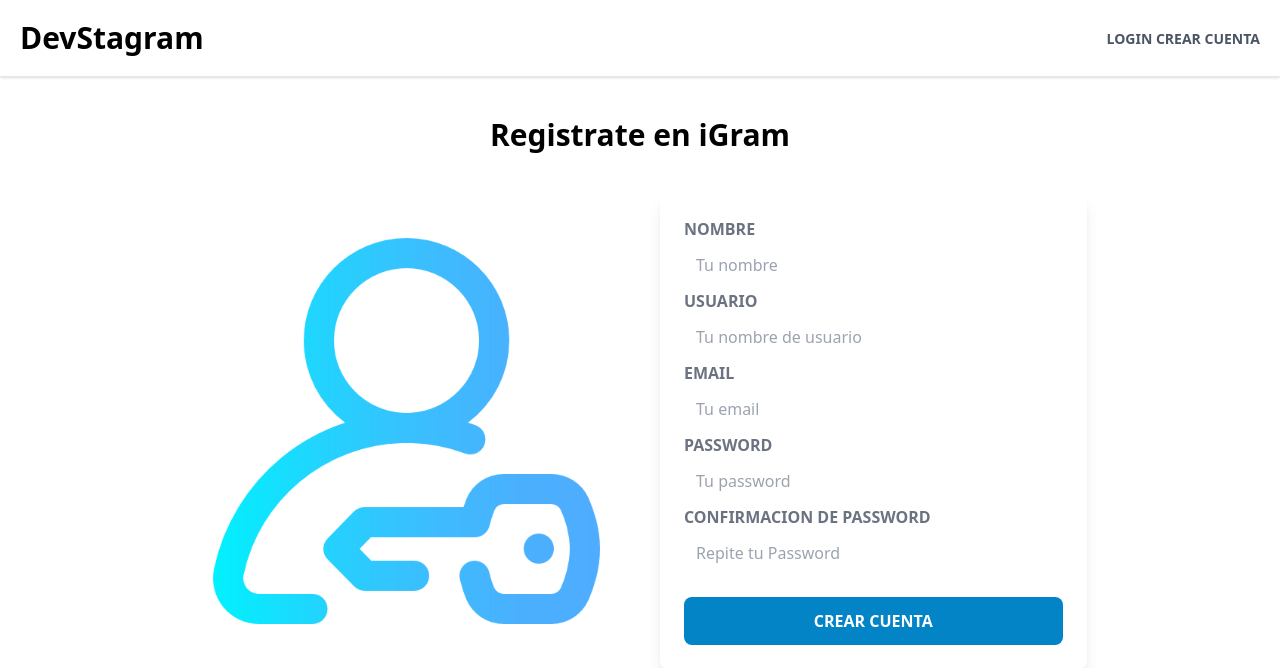
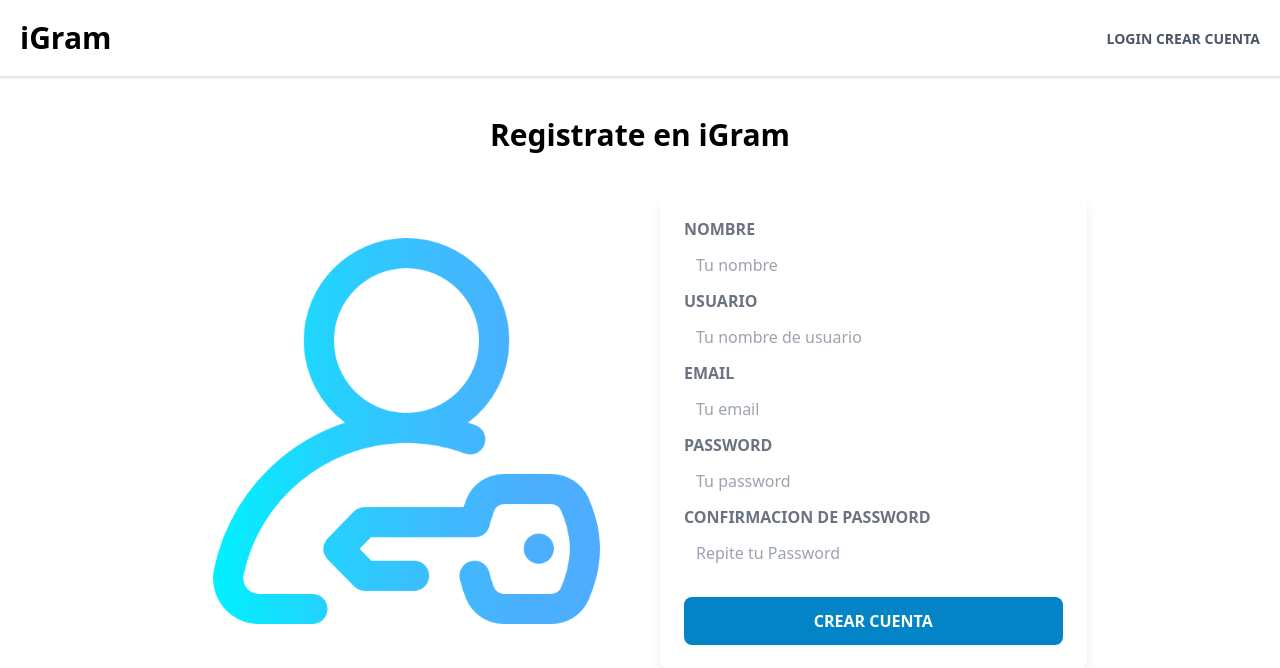
Before and after one commit to aldairbau117/proyectolaravel, a Laravel app: page /cuenta in a window 1280 px wide. Shown: the top 668 px of the page. Run offline with Laravel 9, Linux system fonts and the light colour scheme; style sheets or scripts are compiled from the project's sources; some libraries are stand-ins or nearby versions.

Commit message:
Actualizacion contraseña

```diff
--- a/resources/views/auth/register.blade.php
+++ b/resources/views/auth/register.blade.php
@@ -54,7 +54,7 @@
             </div>
             <div>
                 <label for="password_confirmation" id="password_confirmation" class="md-2 block uppercase text-gray-500 font-bold">Confirmacion de Password</label>
-                <input type="password_confirmation" id="password_confirmation" name="password_confirmation" placeholder="Repite tu Password" class="borde p-3 w-full rounded-lg" value="{{old('password_confirmation')}}">
+                <input type="password" id="password_confirmation" name="password_confirmation" placeholder="Repite tu Password" class="borde p-3 w-full rounded-lg" value="{{old('password_confirmation')}}">
             </div>
             <input type="submit" name="submit" value="Crear Cuenta" class="bg-sky-600 hover:bg-sky-700 transitions-colors cursor-pointer uppercase font-bold w-full p-3 text-white rounded-lg mt-5">
         </form>
--- a/resources/views/layouts/app.blade.php
+++ b/resources/views/layouts/app.blade.php
@@ -15,7 +15,7 @@
     <header class="p-5 border-b bg-white shadow">
         <div class="container mx-auto flex justify-between items-center">
             <a href="{{route('home')}}" class="text-3xl font-black">
-                DevStagram
+               iGram
             </a>
 
             @auth
```
